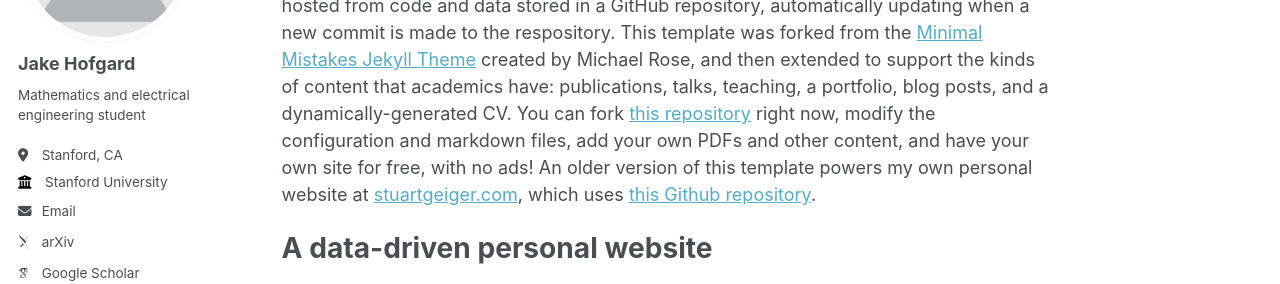
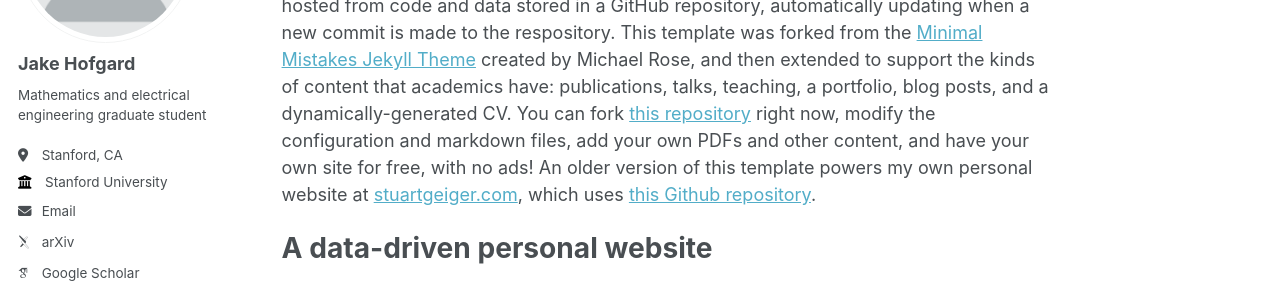
Before and after one commit to jakehofgard/jakehofgard.github.io, a Jekyll site: the page built from _pages/about.md, in a window 1280 px wide. Shown: the part 238-522 px from the top of the page. Built offline with Jekyll 4.4.1, drawn with Linux system fonts in a browser that asks for light colours; some web fonts are replaced.

Commit message:
Update _config.yml

```diff
--- a/_config.yml
+++ b/_config.yml
@@ -24,7 +24,7 @@ author:
   avatar           : "profile.png"
   name             : "Jake Hofgard"
   pronouns         : # example: "she/her"
-  bio              : "Mathematics and electrical engineering student"
+  bio              : "Mathematics and electrical engineering graduate student"
   location         : "Stanford, CA"
   employer         : "Stanford University"
   uri              : # URL
```
